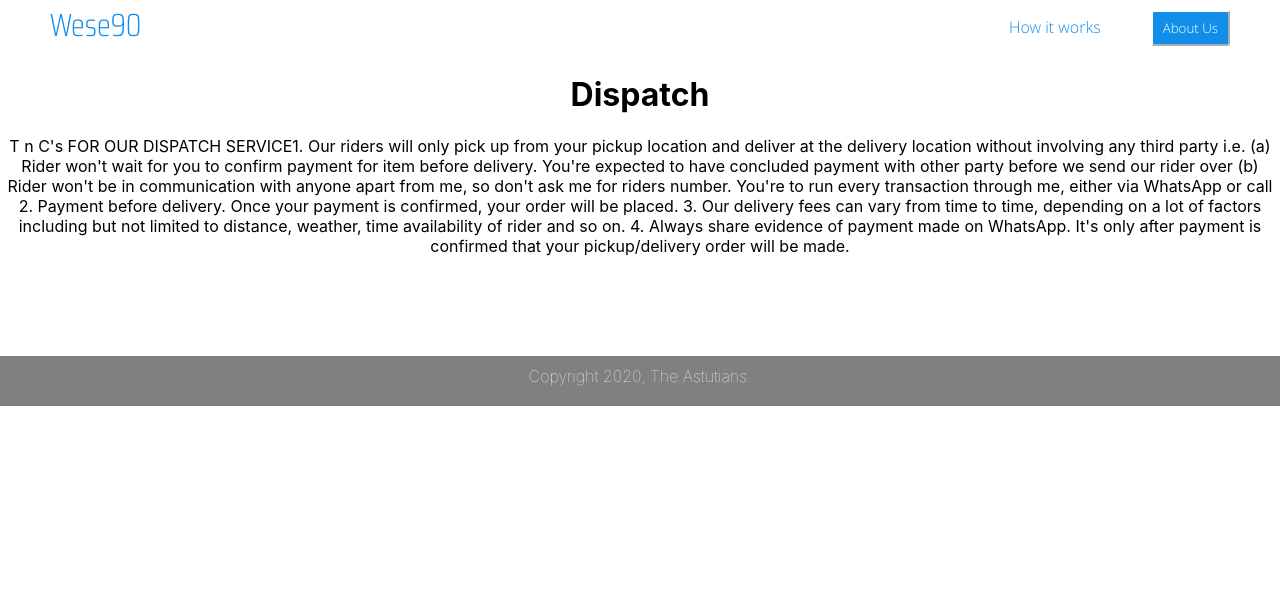
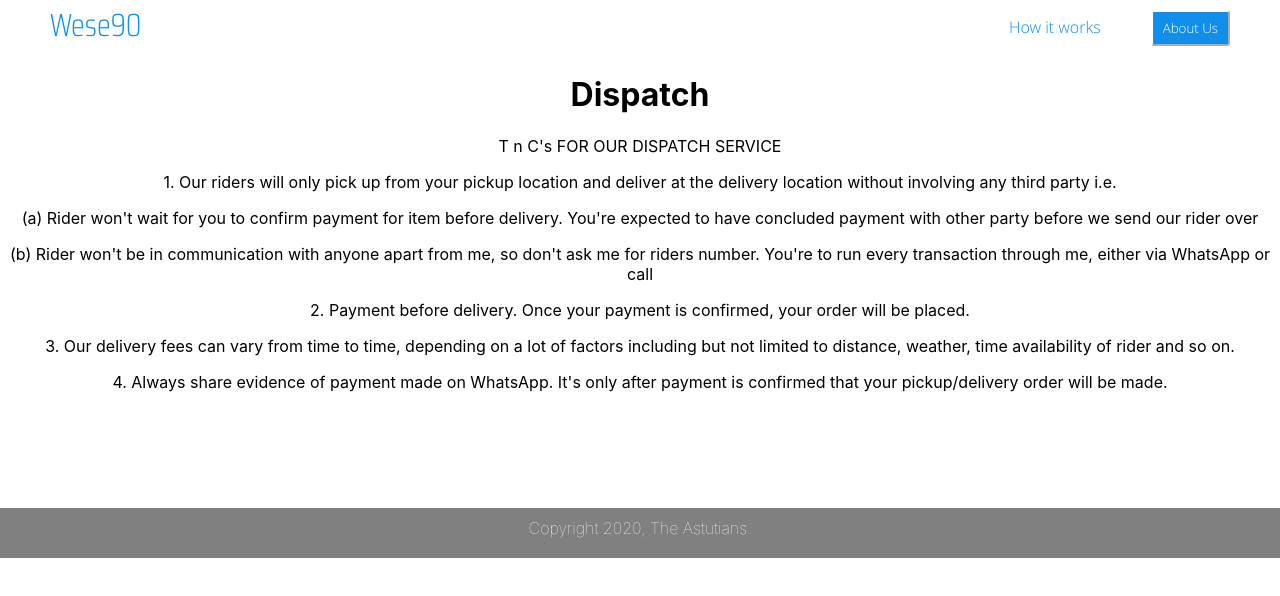
Before and after one commit to TheAstutian/wese90, a React (Create React App) app: page /dispatch in a window 1280 px wide. Shown: the top 596 px of the page. Built offline with nearby package versions, Linux system fonts and the light colour scheme; the HTML template or start-up script is replaced by a standard one.

Commit message:
updated content on dispatch page

```diff
--- a/src/pages/dispatch/dispatch.component.jsx
+++ b/src/pages/dispatch/dispatch.component.jsx
@@ -6,20 +6,12 @@ const Dispatch = () => (
         <h1> Dispatch </h1>
       <div className='content'>
       <span> T n C's FOR OUR DISPATCH SERVICE</span>
-        <span>
-        1. Our riders will only pick up from your pickup location and deliver at the delivery location without involving any third party i.e.
-
-(a) Rider won't wait for you to confirm payment for item before delivery. You're expected to have concluded payment with other party before we send our rider over
-
-(b) Rider won't be in communication with anyone apart from me, so don't ask me for riders number. You're to run every transaction through me, either via WhatsApp or call
-
-2. Payment before delivery. Once your payment is confirmed, your order will be placed.
-
-3. Our delivery fees can vary from time to time, depending on a lot of factors including but not limited to distance, weather, time availability of rider and so on.
-
-4. Always share evidence of payment made on WhatsApp. It's only after payment is confirmed that your pickup/delivery order will be made.
-
-        </span>
+        <p> 1. Our riders will only pick up from your pickup location and deliver at the delivery location without involving any third party i.e. </p>
+        <p>(a) Rider won't wait for you to confirm payment for item before delivery. You're expected to have concluded payment with other party before we send our rider over </p>
+        <p> (b) Rider won't be in communication with anyone apart from me, so don't ask me for riders number. You're to run every transaction through me, either via WhatsApp or call</p>
+        <p>2. Payment before delivery. Once your payment is confirmed, your order will be placed.</p>
+        <p>3. Our delivery fees can vary from time to time, depending on a lot of factors including but not limited to distance, weather, time availability of rider and so on.</p>
+        <p>4. Always share evidence of payment made on WhatsApp. It's only after payment is confirmed that your pickup/delivery order will be made.</p>
       </div>
     </div>
 );
```
